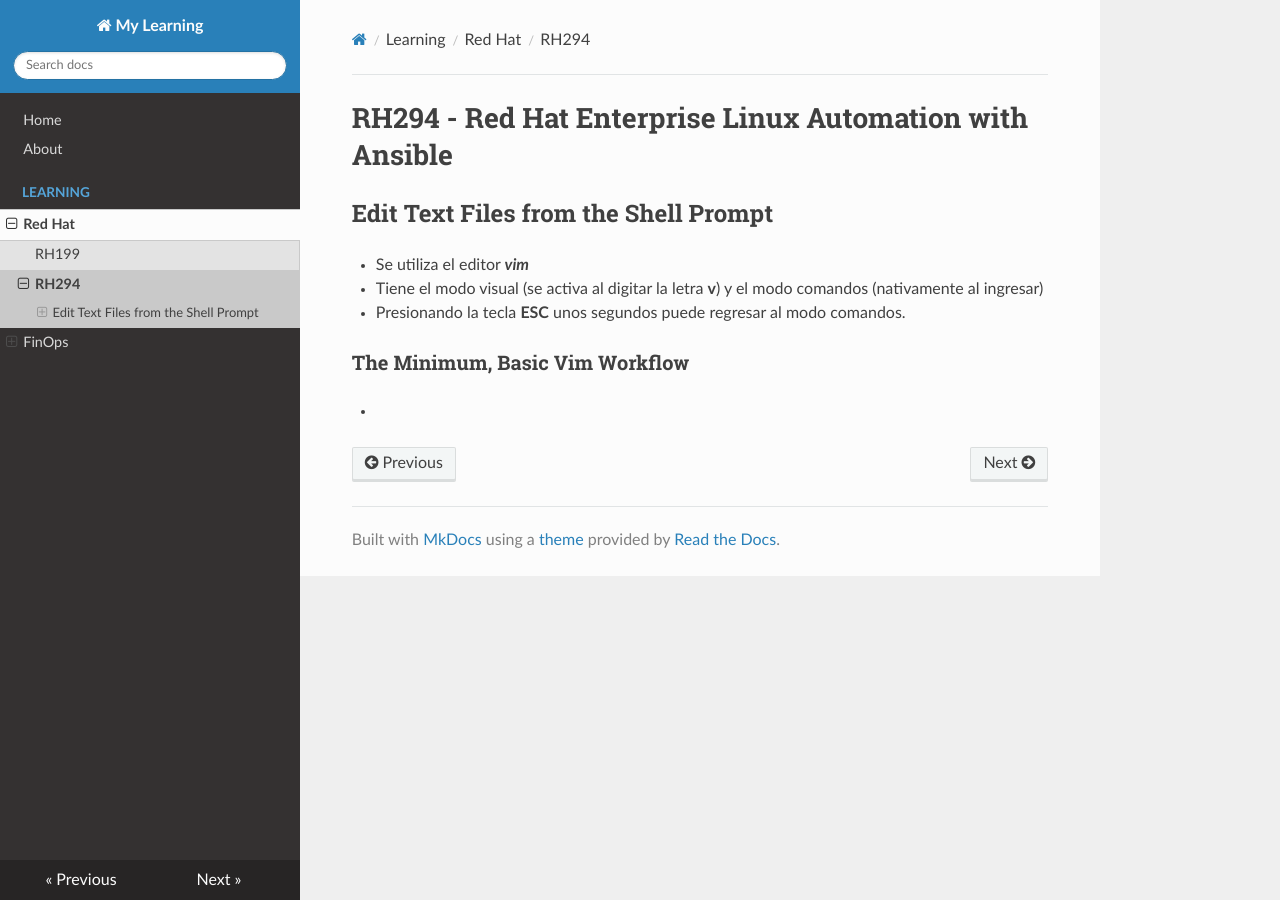
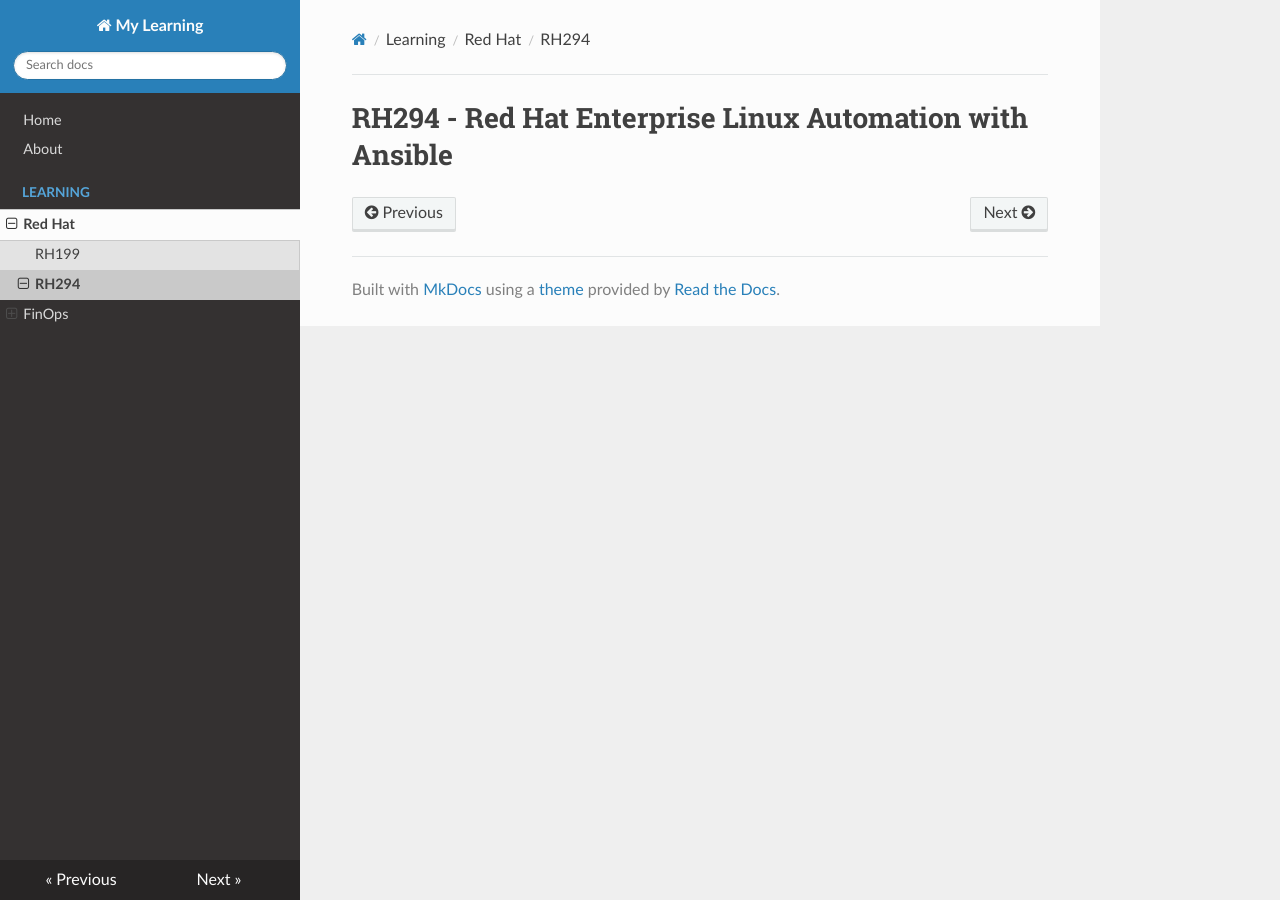
Before and after one commit to eddier1982/my_learning, an MkDocs documentation site: the page built from docs/redhat/02-RH294/02-RH294.md, in a window 1280 px wide. Built offline with MkDocs 1.6.1, drawn with Linux system fonts in a browser that asks for light colours; nearby versions of some CDN libraries.

Commit message:
delete lines error

```diff
--- a/docs/redhat/02-RH294/02-RH294.md
+++ b/docs/redhat/02-RH294/02-RH294.md
@@ -1,10 +1 @@
 # RH294 - Red Hat Enterprise Linux Automation with Ansible
-
-## Edit Text Files from the Shell Prompt
-
-- Se utiliza el editor ***vim***
-- Tiene el modo visual (se activa al digitar la letra **v**) y el modo comandos (nativamente al ingresar)
-- Presionando la tecla **ESC** unos segundos puede regresar al modo comandos.
-
-### The Minimum, Basic Vim Workflow
--
```
